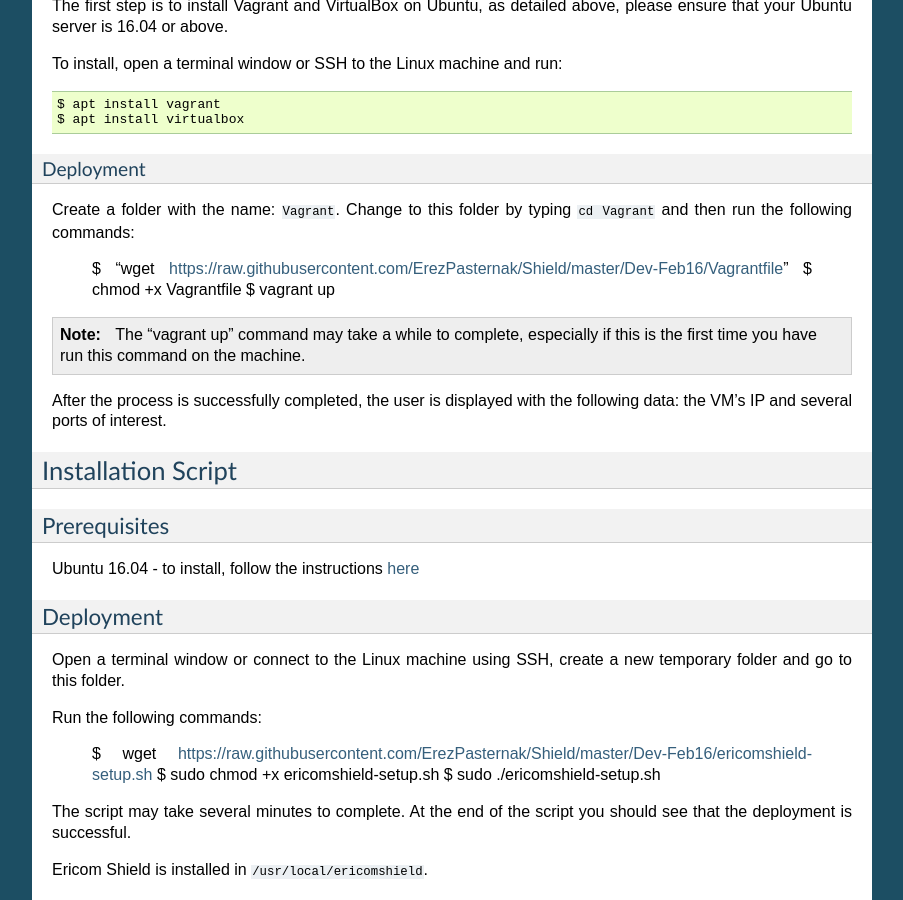
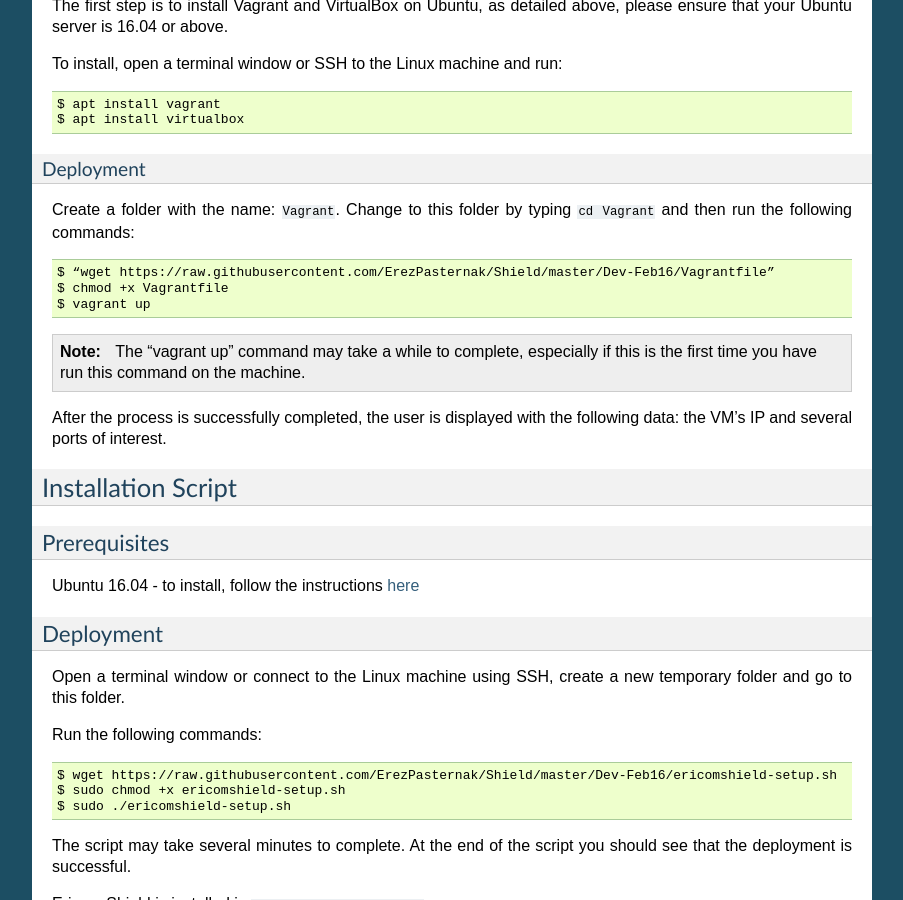
Before and after one commit to BenyH/Shield.Docs, a Sphinx documentation site: the page built from docs/deploymentguide.rst, in a window 1280 px wide and 900 px high, scrolled down 2852 px. Shown: the whole window, without its empty margins (198-1101 px from the left). Built offline with Sphinx 7.4.7, drawn with Linux system fonts in a browser that asks for light colours; some of the changed text lies outside the part shown.

Commit message:
Fixes
Fixes

```diff
--- a/docs/deploymentguide.rst
+++ b/docs/deploymentguide.rst
@@ -133,7 +133,7 @@ To install, open a terminal window or SSH to the Linux machine and run::
 Deployment
 ----------
 
-Create a folder with the name: ``Vagrant``. Change to this folder by typing ``cd Vagrant`` and then run the following commands:
+Create a folder with the name: ``Vagrant``. Change to this folder by typing ``cd Vagrant`` and then run the following commands::
 
 	$ “wget https://raw.githubusercontent.com/ErezPasternak/Shield/master/Dev-Feb16/Vagrantfile”
 	$ chmod +x Vagrantfile
@@ -163,7 +163,7 @@ Deployment
 
 Open a terminal window or connect to the Linux machine using SSH, create a new temporary folder and go to this folder.
 
-Run the following commands:
+Run the following commands::
 
 	$ wget https://raw.githubusercontent.com/ErezPasternak/Shield/master/Dev-Feb16/ericomshield-setup.sh
 	$ sudo chmod +x ericomshield-setup.sh
@@ -312,7 +312,7 @@ Ericom Shield includes a third-party scanning engine as part of the Internet Con
 
 CDR stands for “Content Disarm and Reconstruct”, this engine is designed to deconstruct the file and remove any content that can cause potential harm (both known and unknown threats).  Once the file sanitization is complete, the sanitized file is sent to the user.
 
-	.. note:: Any scanning engine available today cannot provide 100% protection from malware.  In essence the scanning engine reduces the risk, and therefore any protection policy should include a combination or black and white listed sites and CDR to obtain a higher level of overall protection.
+.. note:: Any scanning engine available today cannot provide 100% protection from malware.  In essence the scanning engine reduces the risk, and therefore any protection policy should include a combination or black and white listed sites and CDR to obtain a higher level of overall protection.
 
 
 *****************************************
@@ -342,6 +342,7 @@ The web interface is optimized for 1440 pixel horizontal resolution.
 **Default credentials:**
 
 	**Username:** admin
+
 	**Password:** ericomshield
 
 
@@ -593,11 +594,11 @@ Select the new Language form the Language drop down list on the toolbar.  Once s
 
 Your new Language will now appear in the list of available Languages.
 
-You can use the same method to adjust any of the system messages, for example you may decide to change...:
+You can use the same method to adjust any of the system messages, for example you may decide to change...::
 
 	AdminLoginError.MissingUserPrincipalName: Account does not have an explicit user principal name
 
-To the following...:
+To the following...::
 
 	AdminLoginError.MissingUserPrincipalName: You Account does not have an explicit user principal name, please contact the helpdesk on ext 455.
 
```
